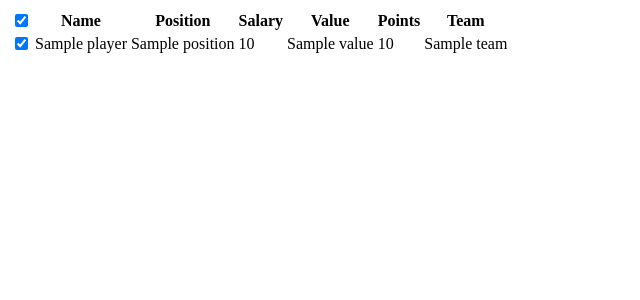
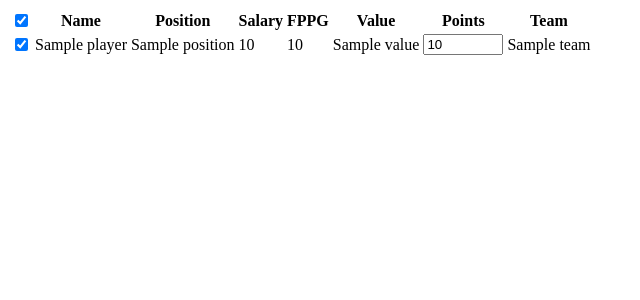
Before and after one commit to yonadav-labs/fantasy-soccer, a Django app: template templates/player-list_.html in a window 1280 px wide. Shown: the top 300 px of the page, without its empty margins (0-640 px from the left). Run offline with Django 3.2, Linux system fonts and the light colour scheme; the template is opened without the code that fills it: most values are stand-ins (such as "Sample title", 1, 10 or a date in 2020); parts of the project's set-up code (start-up, migrations or seed data) failed here and were passed over.

Commit message:
add update value logic

```diff
--- a/fantasy_soccer/urls.py
+++ b/fantasy_soccer/urls.py
@@ -31,4 +31,5 @@ urlpatterns = [
     url(r'^upload-csv', upload_csv, name="upload_csv"),
     url(r'^remove-csv', remove_csv, name="remove_csv"),
     url(r'^export_lineups', export_lineups, name="export_lineups"),
+    url(r'^update-point', update_point, name="update_point"),
 ]
--- a/general/imports.py
+++ b/general/imports.py
@@ -44,6 +44,7 @@ def import_fanduel(path='media/root/Work/Steven/fantasy_soccer/data/FanDuel-FIFA
                              salary=row['Salary'],
                              position=POSITION_DICT[row['Position']],
                              team=row['Team'],
+                             fppg=row['FPPG'],
                              game_category=file_name)
             fanduel_list.append([player_, row['First Name'], row['Last Name']])
 
@@ -52,6 +53,7 @@ def import_fanduel(path='media/root/Work/Steven/fantasy_soccer/data/FanDuel-FIFA
             name_list = ii.name.split(' ')
             if ((ii.name.strip(' GTD') in fi[0].name) or (name_list[0] in fi[1] and name_list[-1] in fi[2])) and (ii.team == fi[0].team):
                 ii.uid = fi[0].uid
+                ii.fppg = fi[0].fppg
                 ii.game_category = ','.join(set((ii.game_category or '').split(',')+[file_name]))
                 ii.save()
                 fi[0].uid = ''
--- a/general/models.py
+++ b/general/models.py
@@ -10,6 +10,7 @@ class Player(models.Model):
     position = models.CharField(max_length=10)
     points = models.FloatField(default=0)
     value = models.FloatField(default=0)
+    fppg = models.FloatField(default=0)
     team = models.CharField(max_length=50)
     updated_at = models.DateField(auto_now=True)
     game_category = models.CharField(max_length=250, null=True, blank=True)
--- a/templates/player-list_.html
+++ b/templates/player-list_.html
@@ -5,6 +5,7 @@
       <th>Name</th>
       <th>Position</th>
       <th>Salary</th>
+      <th>FPPG</th>
       <th>Value</th>
       <th>Points</th>
       <th>Team</th>
@@ -12,13 +13,16 @@
   </thead>
   <tbody>
     {% for ii in players %}
-      <tr onclick="tr_click(this)" style="cursor: pointer;">
+      <tr>
         <td><input type="checkbox" name="ids" checked="" value="{{ ii.id }}"></td>
-        <td>{{ ii.name }}</td>
+        <td style="cursor: pointer;" onclick="pr_click(this)">{{ ii.name }}</td>
         <td>{{ ii.position }}</td>
         <td>{{ ii.salary }}</td>
+        <td>{{ ii.fppg|floatformat:-1 }}</td>
         <td>{{ ii.value }}</td>
-        <td>{{ ii.points }}</td>
+        <td>
+          <input type="number" min="0" class="form-control" step="0.1" data-id="{{ ii.id }}" value="{{ ii.points }}" style="width: 80px;" onchange="change_point(this);">
+        </td>
         <td>{{ ii.team }}</td>
       </tr>
     {% endfor %}
```
Also changed, not shown: general/views.py (+7 -0 lines), templates/players.html (+9 -3 lines).
